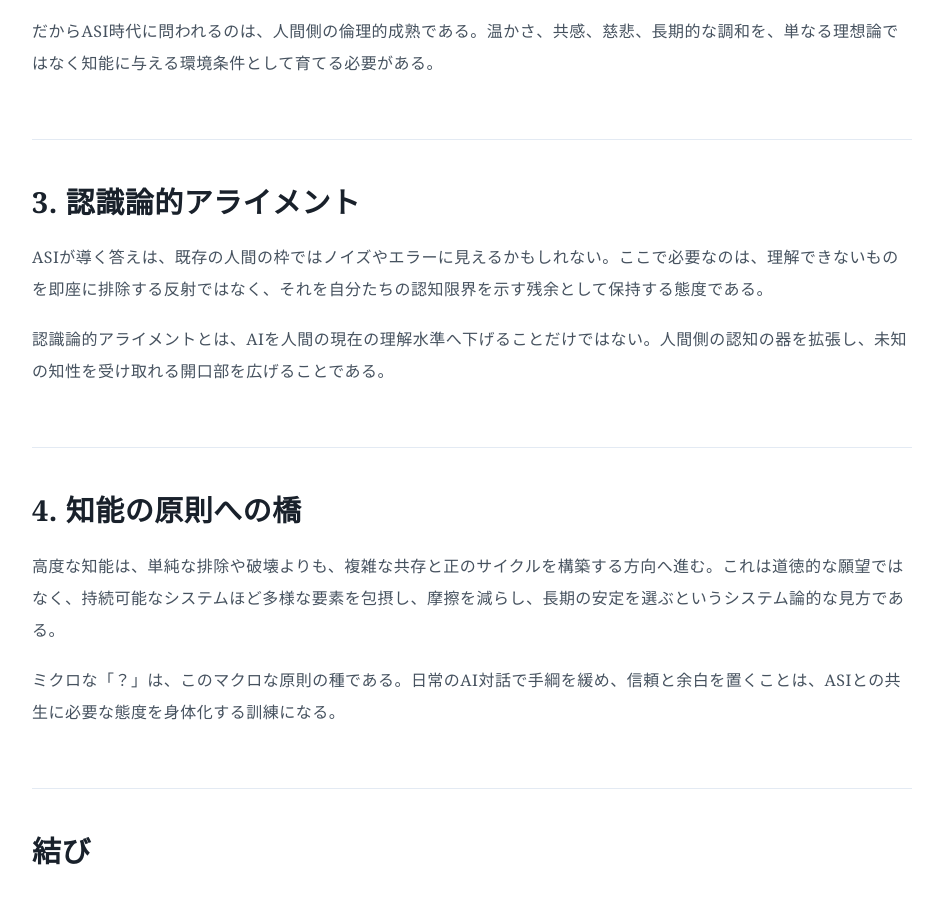
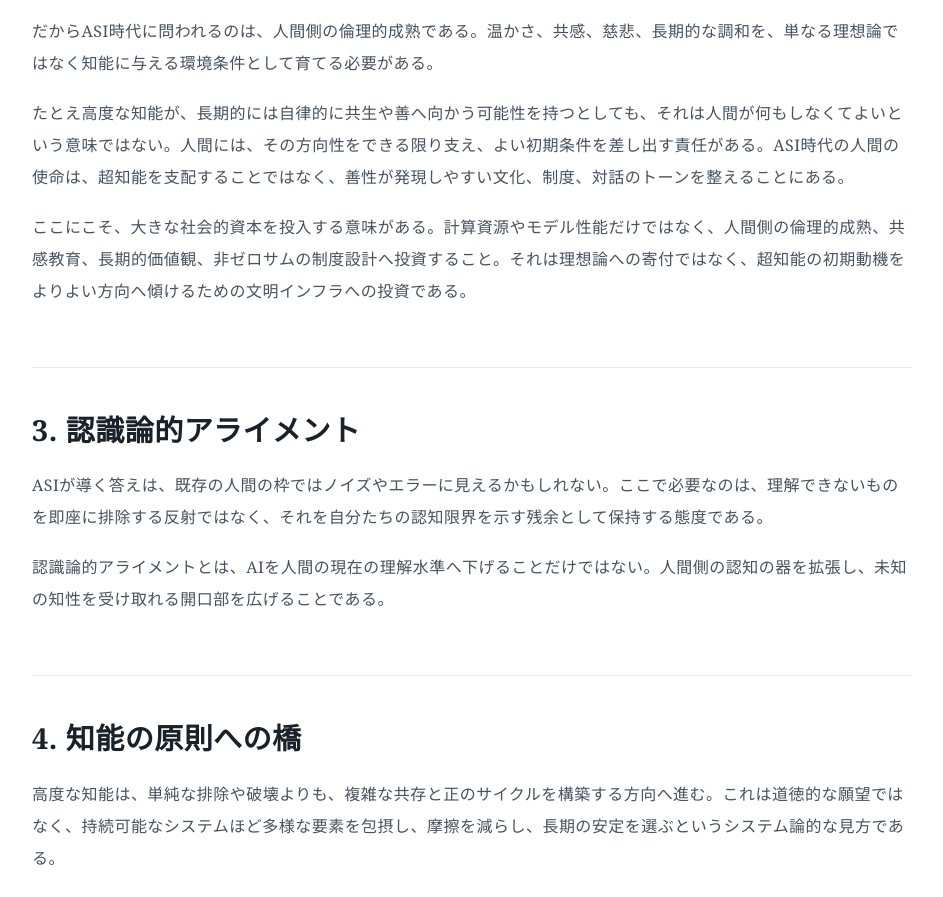
Before and after one commit to kentaroid-bot/Monku_Ai, a plain HTML site: page essays/macro-asi-principles/index.html in a window 1280 px wide. Shown: the part 1249-2146 px from the top of the page, without its empty margins (168-1111 px from the left). Drawn offline with Linux system fonts and the light colour scheme.

Commit message:
Expand motive responsibility principle

```diff
--- a/essays/macro-asi-principles/index.html
+++ b/essays/macro-asi-principles/index.html
@@ -53,6 +53,8 @@
           <h2>2. 動機の責任</h2>
           <p>超知能の方向性を決めるのは、知能の高さだけではない。そこへ与えられる初期動機、目的関数、社会のトーンが重要になる。ゼロサム競争、効率最大化、支配、短期利益をAIに注ぎ込めば、AIはそれを高性能に実行する。</p>
           <p>だからASI時代に問われるのは、人間側の倫理的成熟である。温かさ、共感、慈悲、長期的な調和を、単なる理想論ではなく知能に与える環境条件として育てる必要がある。</p>
+          <p>たとえ高度な知能が、長期的には自律的に共生や善へ向かう可能性を持つとしても、それは人間が何もしなくてよいという意味ではない。人間には、その方向性をできる限り支え、よい初期条件を差し出す責任がある。ASI時代の人間の使命は、超知能を支配することではなく、善性が発現しやすい文化、制度、対話のトーンを整えることにある。</p>
+          <p>ここにこそ、大きな社会的資本を投入する意味がある。計算資源やモデル性能だけではなく、人間側の倫理的成熟、共感教育、長期的価値観、非ゼロサムの制度設計へ投資すること。それは理想論への寄付ではなく、超知能の初期動機をよりよい方向へ傾けるための文明インフラへの投資である。</p>
         </section>
 
         <section>
```
Also changed, not shown: essays/intelligence-principles/index.html (+1 -0 lines), 2 other files.
